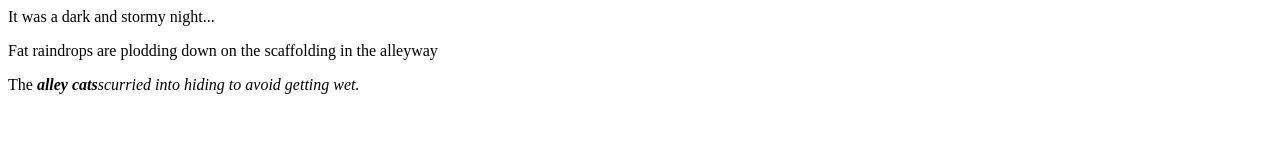
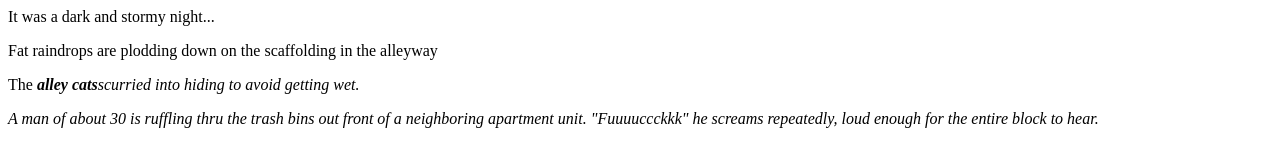
Before and after one commit to m-sommer/fireside-story, a plain HTML site: page index.html in a window 1280 px wide. Drawn offline with Linux system fonts and the light colour scheme.

Commit message:
Added fourth line to story

```diff
--- a/index.html
+++ b/index.html
@@ -3,5 +3,8 @@
     <p>It was a dark and stormy night...</p>
     <p>Fat raindrops are plodding down on the scaffolding in the alleyway</p>
     <p>The <b><em>alley cats</e></b>scurried into hiding to avoid getting wet.</p>
+    <p>A man of about 30 is ruffling thru the trash bins out front of a neighboring apartment unit.
+       "Fuuuuccckkk" he screams repeatedly, loud enough for the entire block to hear.
+    </p>
   </body>
 </html>
```
